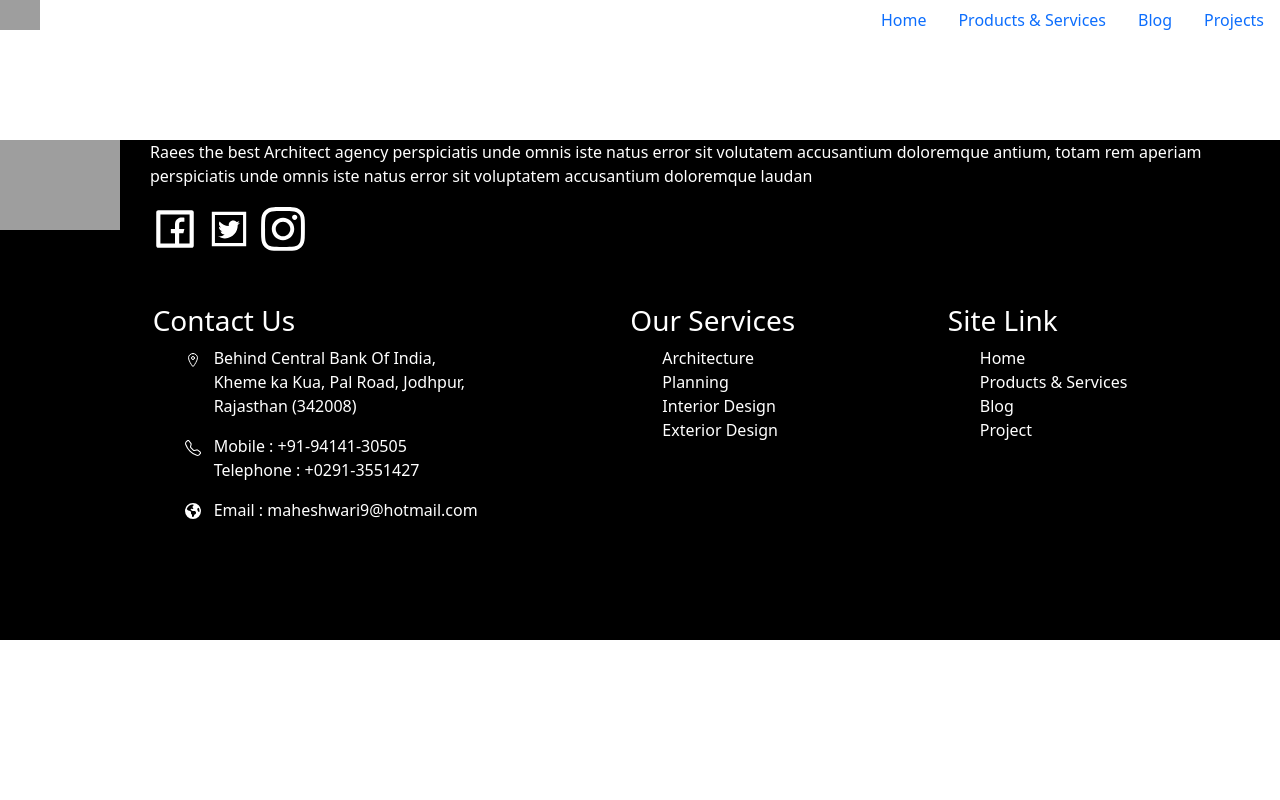
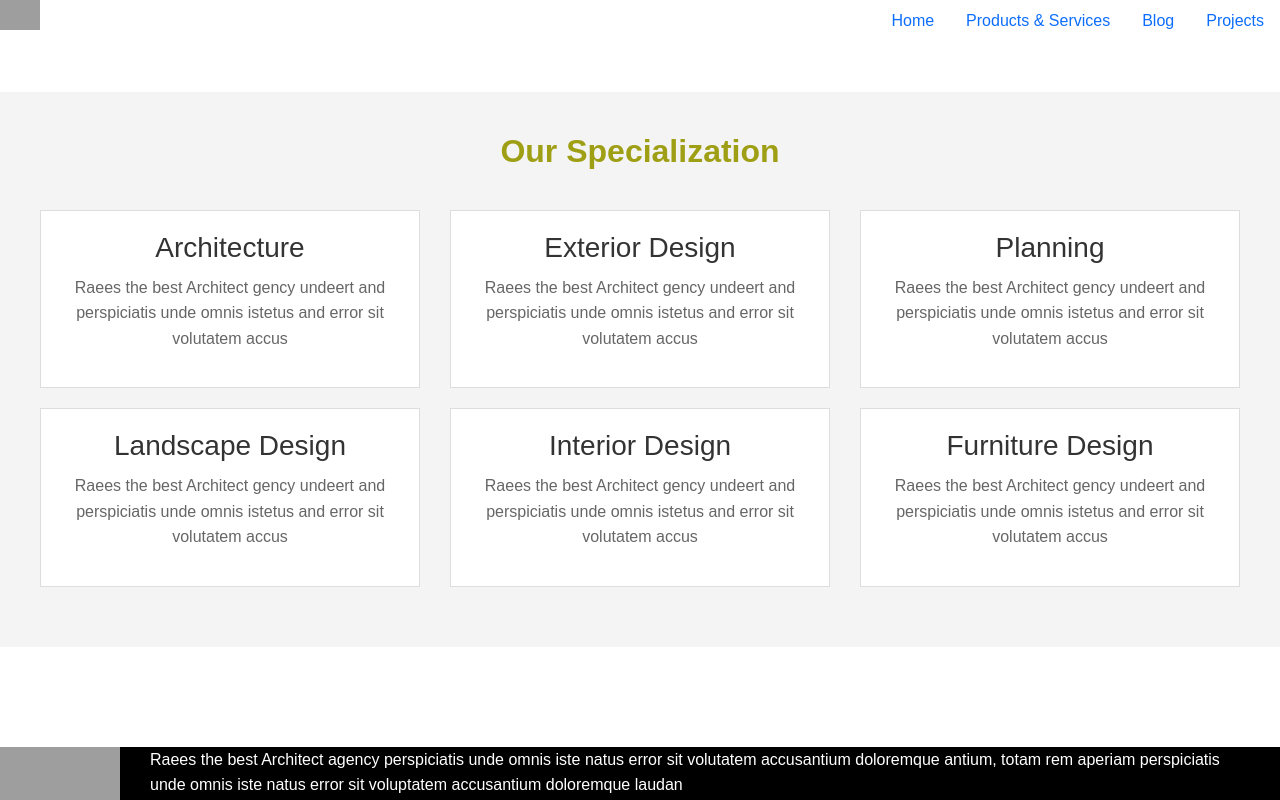
Before and after one commit to agarwalujjwal428/Maheshwari_Enterp, a React (Vite) app in the folder @v1/: page / in a window 1280 px wide. Shown: the top 800 px of the page. Built offline with nearby package versions, Linux system fonts and the light colour scheme; grey boxes are pictures that could not be loaded.

Commit message:
spec section

```diff
--- a/@v1/src/App.jsx
+++ b/@v1/src/App.jsx
@@ -1,10 +1,12 @@
 import "bootstrap/dist/css/bootstrap.min.css";
 import Navbar from "./components/Navbar";
 import Footer from "./components/Footer";
+import Section_2 from "./components/Section_2";
 
 const App = () => {
   return <>
    <Navbar />
+   <Section_2 />
    <Footer />
   </>
 
--- a/@v1/src/components/Footer.jsx
+++ b/@v1/src/components/Footer.jsx
@@ -1,4 +1,4 @@
-import "../styles/Navbar.css";
+import "../styles/Footer.css";
 import { RiFacebookBoxLine } from "react-icons/ri";
 import { LiaTwitterSquare } from "react-icons/lia";
 import { FaInstagram } from "react-icons/fa6";
--- a/@v1/src/components/Navbar.jsx
+++ b/@v1/src/components/Navbar.jsx
@@ -1,4 +1,4 @@
-import "../styles/Footer.css";
+import "../styles/Navbar.css";
 
 const Navbar = () => {
   return (
--- /dev/null
+++ b/@v1/src/components/Section_2.jsx
@@ -0,0 +1,39 @@
+import "../styles/Section_2.css";
+
+const Section_2 = () => {
+    return (
+        <>
+         <section id="specialization">
+      <h2>Our Specialization</h2>
+      <div class="services">
+        <div class="service">
+          <h3>Architecture</h3>
+          <p>Raees the best Architect gency undeert and perspiciatis unde omnis istetus and error sit volutatem accus</p>
+        </div>
+        <div class="service">
+          <h3>Exterior Design</h3>
+          <p>Raees the best Architect gency undeert and perspiciatis unde omnis istetus and error sit volutatem accus</p>
+        </div>
+        <div class="service">
+          <h3>Planning</h3>
+          <p>Raees the best Architect gency undeert and perspiciatis unde omnis istetus and error sit volutatem accus</p>
+        </div>
+        <div class="service">
+          <h3>Landscape Design</h3>
+          <p>Raees the best Architect gency undeert and perspiciatis unde omnis istetus and error sit volutatem accus</p>
+        </div>
+        <div class="service">
+          <h3>Interior Design</h3>
+          <p>Raees the best Architect gency undeert and perspiciatis unde omnis istetus and error sit volutatem accus</p>
+        </div>
+        <div class="service">
+          <h3>Furniture Design</h3>
+          <p>Raees the best Architect gency undeert and perspiciatis unde omnis istetus and error sit volutatem accus</p>
+        </div>
+      </div>
+    </section>
+        </>
+    );
+};
+
+export default Section_2;
--- /dev/null
+++ b/@v1/src/styles/Section_2.css
@@ -0,0 +1,41 @@
+  body {
+    font-family: Arial, sans-serif;
+    line-height: 1.6;
+  }
+
+  #specialization {
+    background-color: #f4f4f4;
+    padding: 40px;
+    margin-top: 50px;
+  }
+
+  #specialization h2 {
+    text-align: center;
+    margin-bottom: 40px;
+    color: rgb(159, 159, 21);
+    font-weight: bolder;
+  }
+
+  .services {
+    display: flex;
+    flex-wrap: wrap;
+    justify-content: space-between;
+  }
+
+  .service {
+    background-color: #fff;
+    border: 1px solid #ddd;
+    padding: 20px;
+    width: calc(33.333% - 20px);
+    margin-bottom: 20px;
+    text-align: center;
+  }
+
+  .service h3 {
+    margin-bottom: 10px;
+    color: #333;
+  }
+
+  .service p {
+    color: #666;
+  }
```
